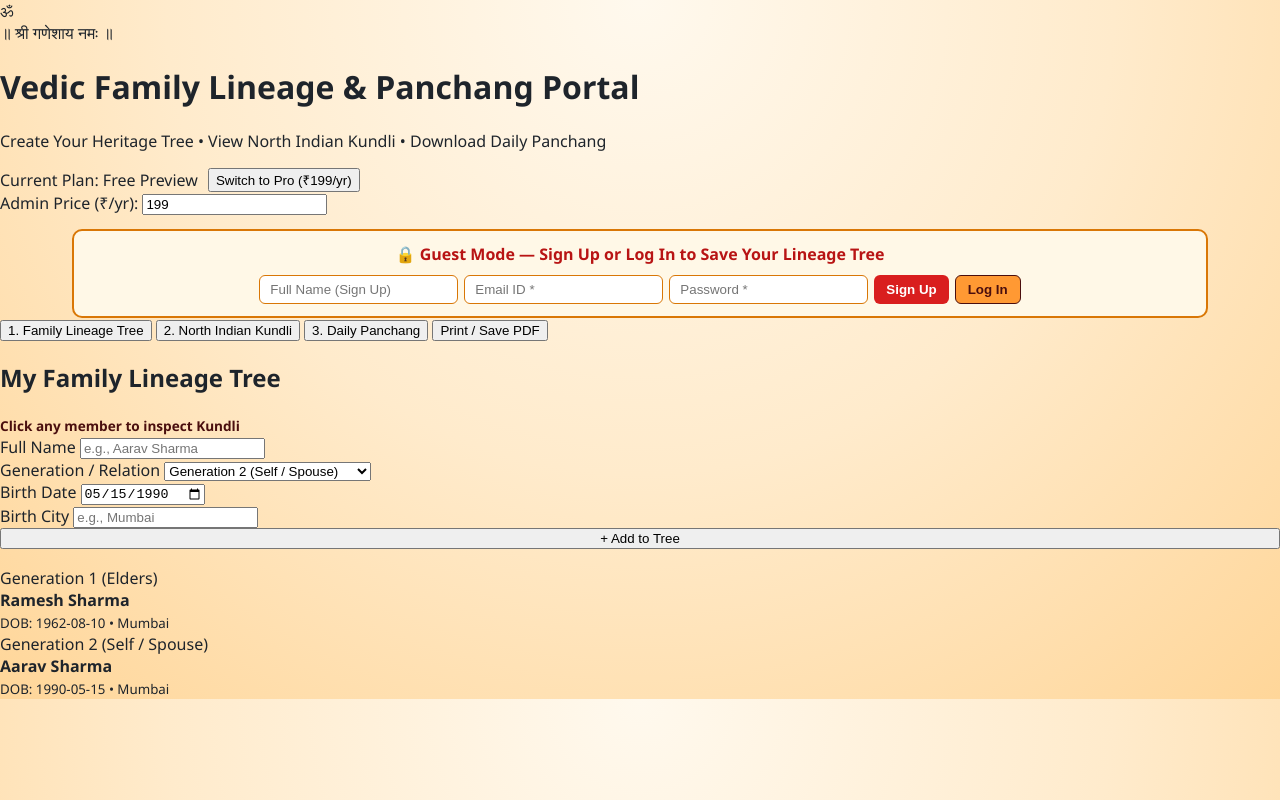
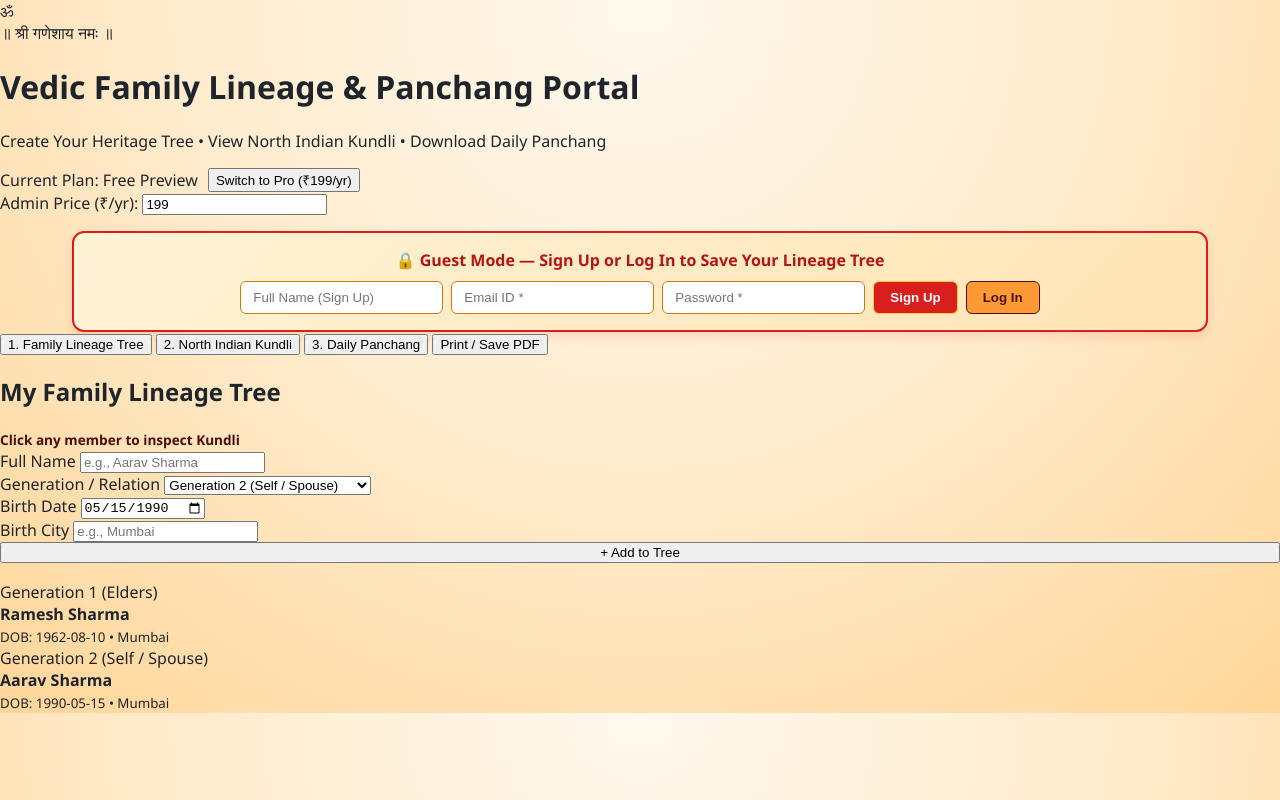
Before and after one commit to manojbhardwajtree/public-vedic-portal, a plain HTML site: page index.html in a window 1280 px wide. Drawn offline with Linux system fonts and the light colour scheme.

Commit message:
Update index.html

```diff
--- a/index.html
+++ b/index.html
@@ -60,16 +60,16 @@
       <input type="number" id="adminPriceInput" value="199" min="0" onchange="updateAdminPrice()" />
     </div>
   </section>
-<div id="pubAuthBar" style="max-width:1100px;margin:14px auto 0;padding:12px 16px;background:#FFF8E7;border:2px solid #D97706;border-radius:10px;display:flex;flex-direction:column;gap:10px;align-items:center;justify-content:center;text-align:center;">
-  <span id="pubAuthStatus" style="font-weight:700;color:#B81414;">🔒 Guest Mode — Sign Up or Log In to Save Your Lineage Tree</span>
-    <div id="pubAuthInputs" style="display:flex;flex-wrap:wrap;gap:6px;">
-      <input id="pubName" type="text" placeholder="Full Name (Sign Up)" style="padding:6px 10px;border:1px solid #D97706;border-radius:6px;">
-      <input id="pubEmail" type="email" placeholder="Email ID *" style="padding:6px 10px;border:1px solid #D97706;border-radius:6px;">
-      <input id="pubPass" type="password" placeholder="Password *" style="padding:6px 10px;border:1px solid #D97706;border-radius:6px;">
-      <button type="button" onclick="pubAuth('signup')" style="padding:6px 12px;background:#D91E1E;color:#FFF;border:none;border-radius:6px;font-weight:700;cursor:pointer;">Sign Up</button>
-      <button type="button" onclick="pubAuth('login')" style="padding:6px 12px;background:#FF9933;color:#4A0E0E;border:1px solid #4A0E0E;border-radius:6px;font-weight:700;cursor:pointer;">Log In</button>
+ <div id="pubAuthBar" style="max-width:1100px;margin:16px auto 0;padding:16px;background:linear-gradient(135deg,#FFF3D6,#FFE4B5);border:2px solid #D91E1E;border-radius:12px;box-shadow:0 4px 12px rgba(184,20,20,0.12);text-align:center;">
+    <div id="pubAuthStatus" style="font-weight:800;font-size:1rem;color:#B81414;margin-bottom:10px;">🔒 Guest Mode — Sign Up or Log In to Save Your Lineage Tree</div>
+    <div id="pubAuthInputs" style="display:flex;flex-wrap:wrap;gap:8px;justify-content:center;align-items:center;">
+      <input id="pubName" type="text" placeholder="Full Name (Sign Up)" style="padding:8px 12px;border:1px solid #D97706;border-radius:6px;background:#FFF;">
+      <input id="pubEmail" type="email" placeholder="Email ID *" style="padding:8px 12px;border:1px solid #D97706;border-radius:6px;background:#FFF;">
+      <input id="pubPass" type="password" placeholder="Password *" style="padding:8px 12px;border:1px solid #D97706;border-radius:6px;background:#FFF;">
+      <button type="button" onclick="pubAuth('signup')" style="padding:8px 16px;background:#D91E1E;color:#FFF;border:1px solid #FFCC33;border-radius:6px;font-weight:700;cursor:pointer;">Sign Up</button>
+      <button type="button" onclick="pubAuth('login')" style="padding:8px 16px;background:#FF9933;color:#4A0E0E;border:1px solid #4A0E0E;border-radius:6px;font-weight:800;cursor:pointer;">Log In</button>
     </div>
-    <button id="pubLogoutBtn" type="button" onclick="pubLogout()" style="display:none;padding:6px 12px;background:#4A0E0E;color:#FFF;border:none;border-radius:6px;font-weight:700;cursor:pointer;">Sign Out</button>
+    <button id="pubLogoutBtn" type="button" onclick="pubLogout()" style="display:none;margin:8px auto 0;padding:8px 16px;background:#4A0E0E;color:#FFF;border:none;border-radius:6px;font-weight:700;cursor:pointer;">Sign Out</button>
   </div>
   <script>
   function pubRender(){const u=JSON.parse(localStorage.getItem('pubVedicUser')||'null');document.getElementById('pubAuthStatus').textContent=u?'🙏 Welcome, '+u.name+' ('+u.email+')':'🔒 Guest Mode — Sign Up or Log In to Save Your Lineage Tree';document.getElementById('pubAuthInputs').style.display=u?'none':'flex';document.getElementById('pubLogoutBtn').style.display=u?'inline-block':'none';}
```
